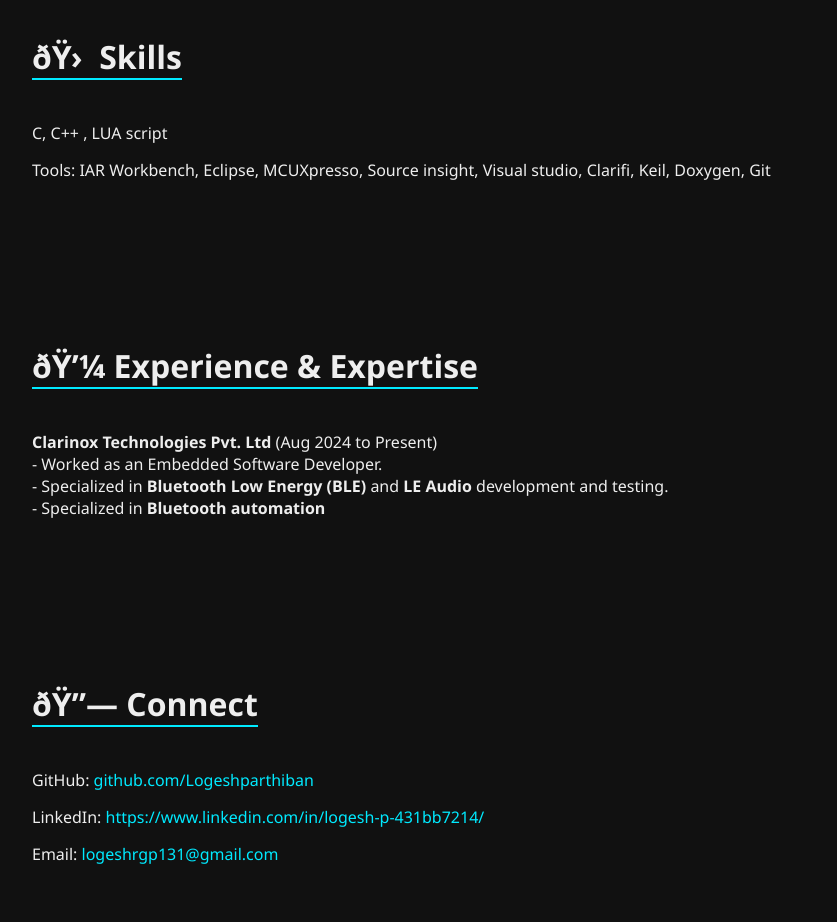
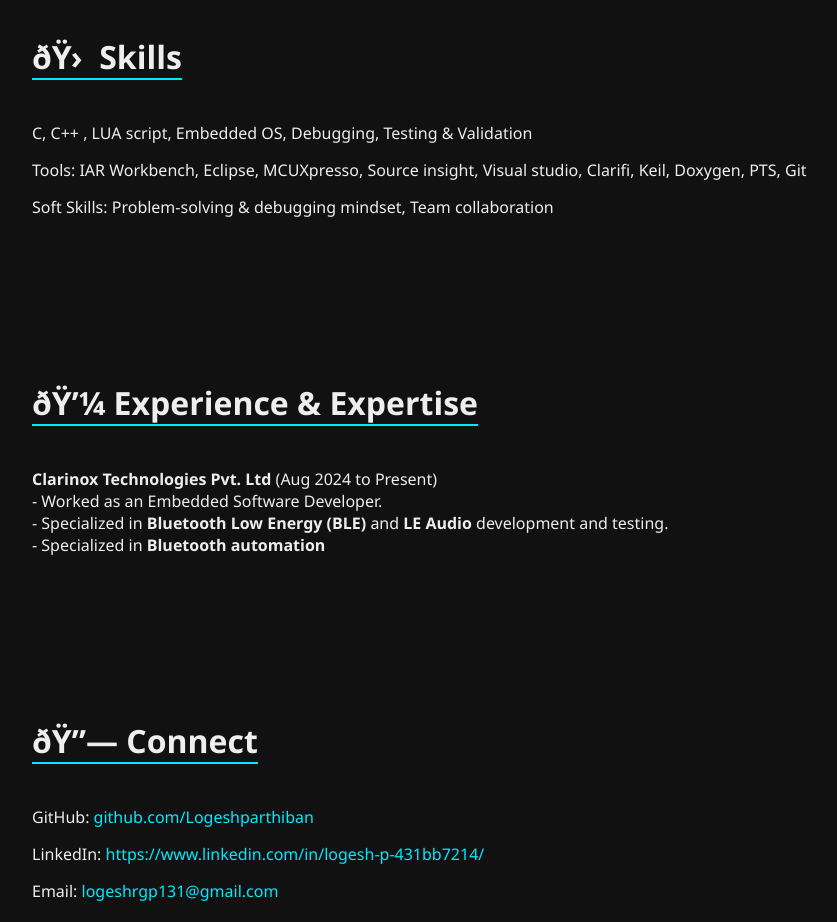
Before and after one commit to Logeshparthiban/Logeshparthiban.github.io, a plain HTML site: page index.html in a window 1280 px wide. Shown: the part 1440-2362 px from the top of the page, without its empty margins (158-995 px from the left). Drawn offline with nearby package versions, Linux system fonts and the light colour scheme.

Commit message:
index.html

```diff
--- a/index.html
+++ b/index.html
@@ -45,8 +45,9 @@
   <section class="section animate__animated animate__fadeInUp">
     <h2>🛠 Skills</h2>
     <ul>
-      <li>C, C++ , LUA script </li>
-      <li>Tools: IAR Workbench, Eclipse, MCUXpresso, Source insight, Visual studio, Clarifi, Keil, Doxygen, Git </li>
+      <li>C, C++ , LUA script, Embedded OS, Debugging, Testing & Validation </li>
+      <li>Tools: IAR Workbench, Eclipse, MCUXpresso, Source insight, Visual studio, Clarifi, Keil, Doxygen, PTS, Git </li>
+      <li>Soft Skills: Problem-solving & debugging mindset, Team collaboration </li>
     </ul>
   </section>
 
```
